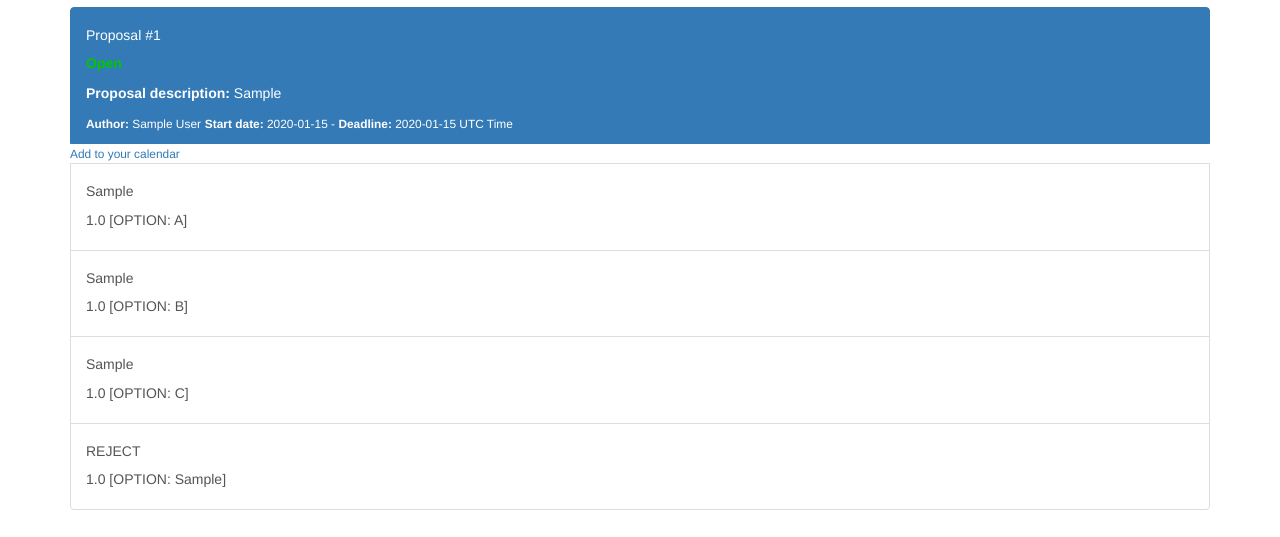
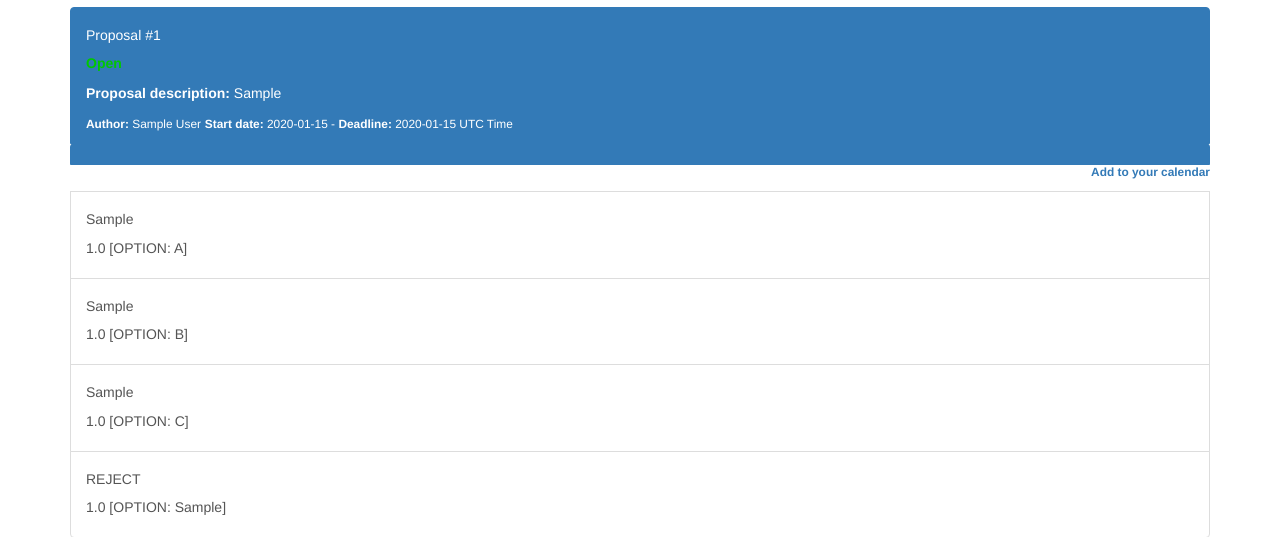
Before and after one commit to kratatomi/transparency_portal, a Flask app: template app/templates/proposal.html in a window 1280 px wide. Shown: the part 65-602 px from the top of the page. Run offline with Flask 2, Linux system fonts and the light colour scheme; tables that the repository leaves empty hold one stand-in row (values such as "Sample post"); the template is opened without the code that fills it: values that come from a table or form of the project are taken from there, most other values are stand-ins (such as "Sample title", 1, 10 or a date in 2020); some libraries are stand-ins or nearby versions.

Commit message:
Add ICS calendar events for proposals.

```diff
--- a/app/templates/proposal.html
+++ b/app/templates/proposal.html
@@ -15,7 +15,7 @@
     </div>
       <p class="mb-1"><b>Proposal description:</b> {{ proposal.proposal }}</p>
       <small><b>Author:</b> {{ proposal.proposal_author }}</small>
-      <small><b>Start date:</b> {{ proposal.start_time }} - <b>Deadline:</b> {{ proposal.end_time }} UTC Time <a href="https://transparency.smartindex.cash/static/calendar/Proposal{{proposal.id}}.ics">Add to your calendar</a></small>
+      <small><b>Start date:</b> {{ proposal.start_time }} - <b>Deadline:</b> {{ proposal.end_time }} UTC Time <p class="text-right"><b><a href="https://transparency.smartindex.cash/static/calendar/Proposal{{proposal.id}}.ics">Add to your calendar</a></b></p></small>
   </a>
   {% if proposal.option_a_tag %}
           <a href="#" class="list-group-item list-group-item-action flex-column align-items-start">
```
